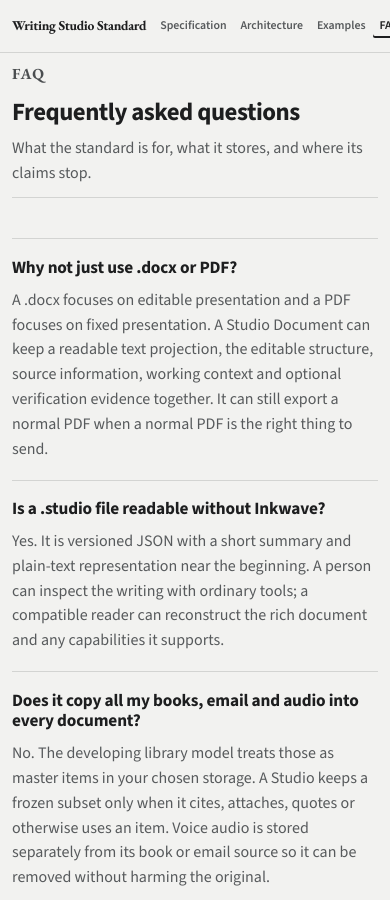
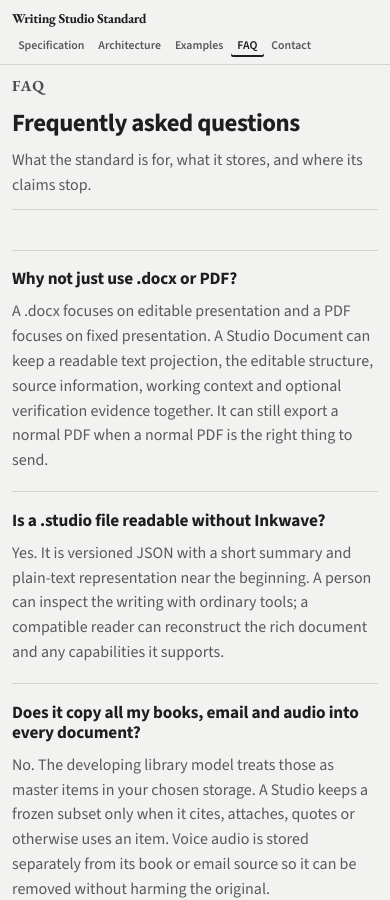
Before and after one commit to albatross310/writingstudiostandard, a React (Vite) app: page /faq in a window 390 px wide. Shown: the top 900 px of the page. Built offline with nearby package versions, Linux system fonts and the light colour scheme.

Commit message:
Align footer notes to navigation column

```diff
--- a/src/components/Footer.css
+++ b/src/components/Footer.css
@@ -7,8 +7,8 @@
 
 .footer__inner {
   display: grid;
-  grid-template-columns: repeat(2, minmax(0, 1fr));
-  gap: clamp(2.5rem, 7vw, 6rem);
+  grid-template-columns: minmax(0, 1fr) var(--nav-column);
+  gap: 0;
   align-items: stretch;
 }
 
@@ -72,7 +72,7 @@
 }
 
 .footer__credit {
-  width: 50%;
+  width: 100%;
   align-self: flex-end;
   text-align: right;
   line-height: 1.55;
--- a/src/components/Footer.jsx
+++ b/src/components/Footer.jsx
@@ -21,8 +21,7 @@ export default function Footer() {
         </div>
         <div className="footer__copy">
           <p className="footer__credit">
-            By Peter Gibson — philosophy student,<br />
-            math graduate, and product designer.
+            By Peter Gibson — philosophy student, math graduate, and product designer.
           </p>
           <div className="footer__contact">
             <a href="mailto:petergibson127@gmail.com">petergibson127@gmail.com</a>.<br />
--- a/src/components/Nav.css
+++ b/src/components/Nav.css
@@ -14,6 +14,7 @@
   justify-content: space-between;
   height: 54px;
   gap: clamp(0.5rem, 1.5vw, 1.25rem);
+  min-width: 0;
 }
 
 .nav__wordmark {
@@ -31,6 +32,7 @@
   align-items: center;
   gap: 0.15rem;
   flex-wrap: nowrap;
+  min-width: 0;
 }
 
 .nav__link {
@@ -80,14 +82,28 @@
   }
 }
 
-@media (max-width: 520px) {
+@media (max-width: 700px) {
   .nav__inner {
-    height: 52px;
+    height: auto;
+    min-height: 52px;
+    flex-direction: column;
+    align-items: flex-start;
+    justify-content: center;
+    gap: 0.3rem;
+    padding-block: 0.5rem 0.4rem;
+  }
+
+  .nav__links {
+    width: 100%;
+    justify-content: flex-start;
     overflow-x: auto;
     scrollbar-width: none;
   }
-  .nav__inner::-webkit-scrollbar { display: none; }
 
+  .nav__links::-webkit-scrollbar { display: none; }
+}
+
+@media (max-width: 520px) {
   .nav__links {
     gap: 0.1rem;
   }
--- a/src/styles/global.css
+++ b/src/styles/global.css
@@ -120,13 +120,6 @@ code:not(pre code) {
 /* Main content stops at the navigation column once the two-column header is active. */
 @media (min-width: 701px) {
   main .container {
-    padding-right: calc(var(--page-gutter) + var(--nav-column));
-  }
-}
-
-/* Keep desktop footer endnotes on the same right rail; stacked footers use the full width. */
-@media (min-width: 901px) {
-  .footer .footer__inner {
     padding-right: calc(var(--page-gutter) + var(--nav-column));
   }
 }
```
